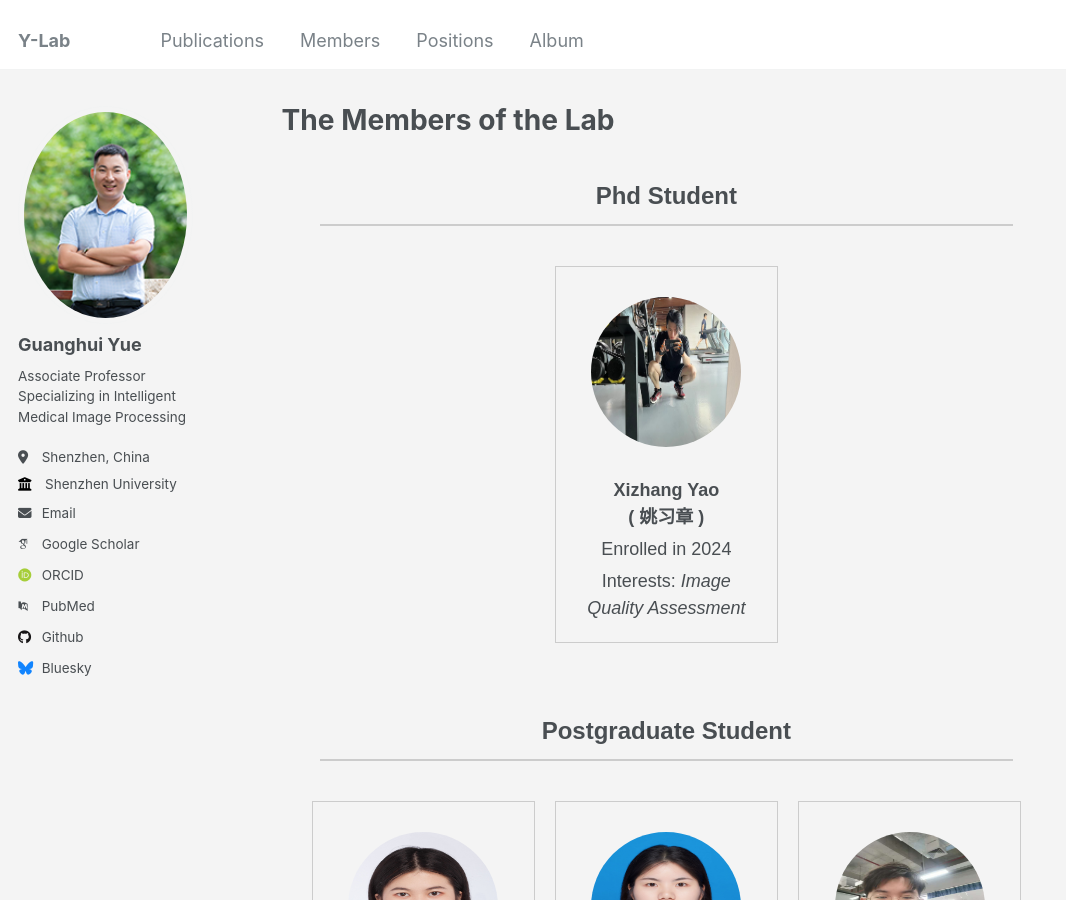
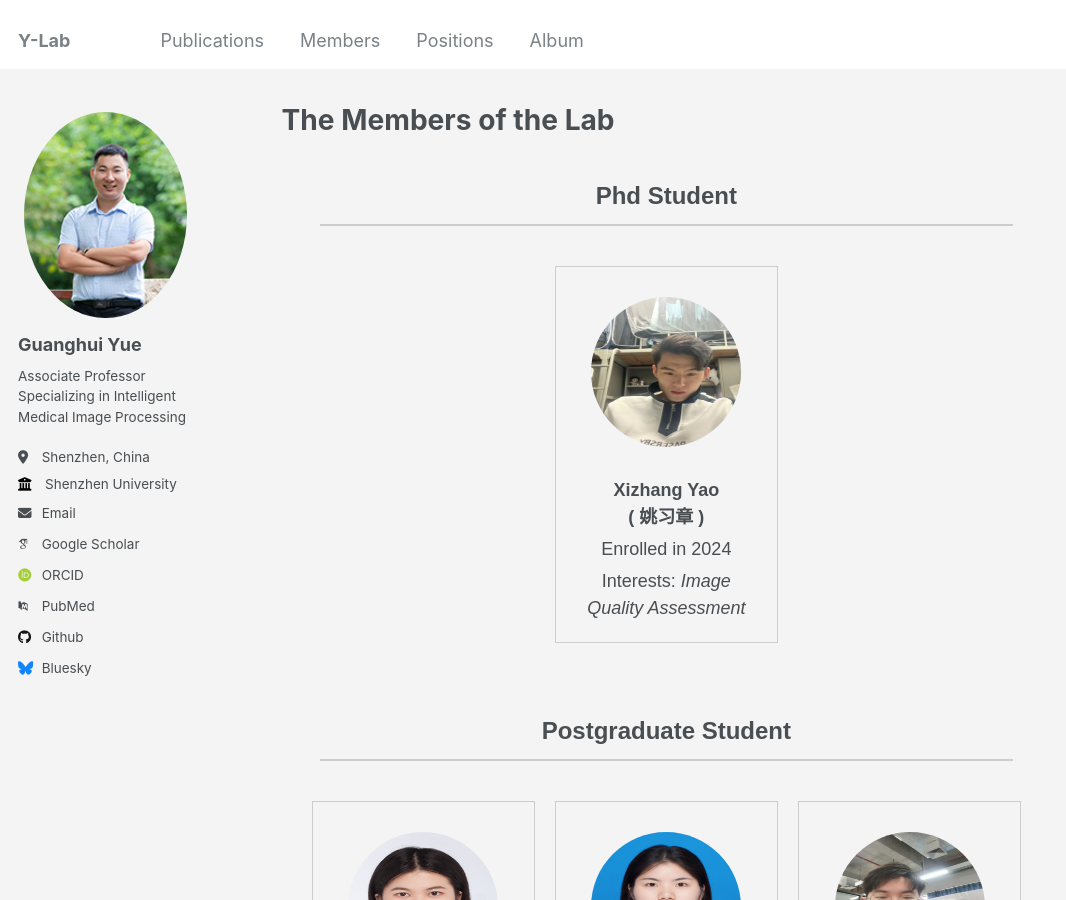
Before and after one commit to Guanghui-Yue/Guanghui-Yue.github.io, a Jekyll site: the page built from _pages/member.md, in a window 1280 px wide and 900 px high. Shown: the whole window, without its empty margins (0-1066 px from the left). Built offline with Jekyll 4.4.1, drawn with Linux system fonts in a browser that asks for light colours; some web fonts are replaced.

Commit message:
Update member.md

```diff
--- a/_pages/member.md
+++ b/_pages/member.md
@@ -95,7 +95,7 @@ redirect_from:
 <div class="team-container">
   <!-- PhD Student -->
   <div class="member-box">
-    <img src="/images/yaoxizhang_jianshen.png" alt="Xizhang Yao" class="member-photo">
+    <img src="/images/yaoxizhang_sushe.png" alt="Xizhang Yao" class="member-photo">
     <div class="member-info">
       <div class="member-name">Xizhang Yao <br>( 姚习章 )</div>
       <div class="member-position">Enrolled in 2024</div>
```
